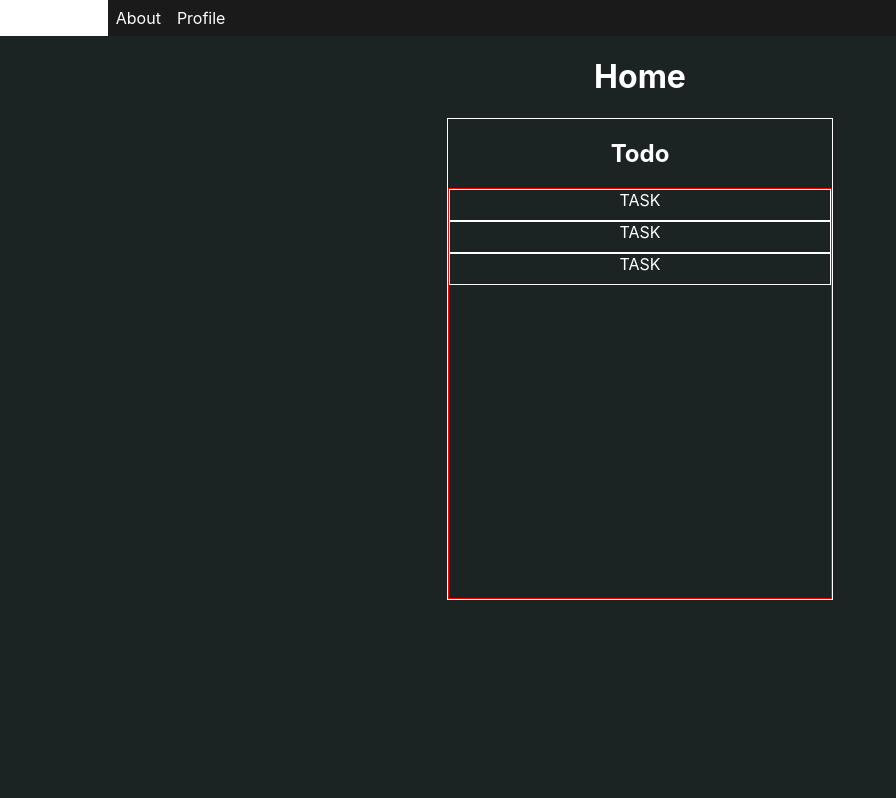
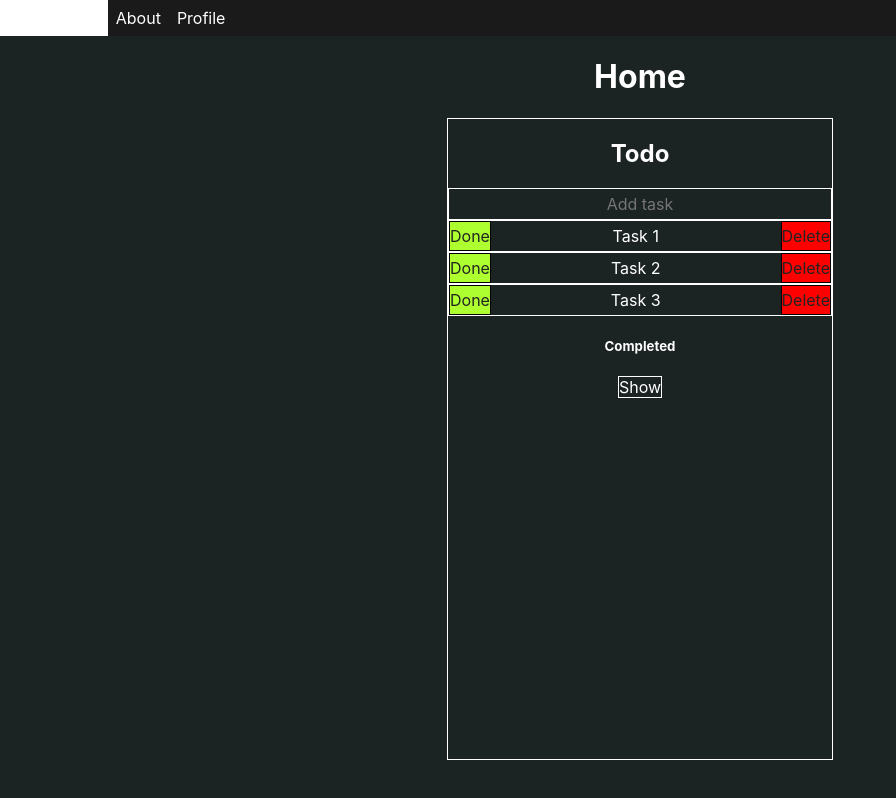
Before and after one commit to SimBys/task-master, a React (Create React App) app: page / in a window 1280 px wide. Shown: the whole page, without its empty margins (0-896 px from the left). Built offline with nearby package versions, Linux system fonts and the light colour scheme.

Commit message:
Added basic todo list functionalities

```diff
--- a/src/Components/Todo/Todo.css
+++ b/src/Components/Todo/Todo.module.css
@@ -1,7 +1,7 @@
 .container {
     border: 1px solid white;
     width: 30%;
-    height: 60%;
+    height: 80%;
 
     text-align: center;
     position: fixed;
@@ -11,7 +11,14 @@
     flex-flow: column;
 }
 
-.task-container {
-    border: 1px solid red;
+.taskContainer {
     flex: 1;
+    overflow: auto;
+    scroll-behavior: smooth;
+    overflow-y: scroll;
 }
+
+.showCompletedTasksButton {
+    color: white;
+    border: white 1px solid;
+}
--- a/src/Components/Todo/Todo.tsx
+++ b/src/Components/Todo/Todo.tsx
@@ -1,16 +1,47 @@
-import './Todo.css'
-import TodoTask from "./TodoTask";
+import styles from './Todo.module.css'
+import TodoTask, {TodoTaskType} from "./TodoTask";
+import {useEffect, useState} from "react";
 
 export default function Todo() {
+    const [tasks, setTasks] = useState<TodoTaskType[]>([{value: 'Task 1', id: 1}, {
+        value: 'Task 2',
+        id: 2
+    }, {value: 'Task 3', id: 3},]);
+    const [showCompleted, setShowCompleted] = useState(false);
+
+    const onTaskComplete = (id: number) => {
+        setTasks(tasks.map(a => a.id === id ? {...a, completed: true} : a))
+    }
+
+    const onTaskUncomplete = (id: number) => {
+        setTasks(tasks.map(a => a.id === id ? {...a, completed: false} : a))
+    }
+
+    const addTask = (value: string) => setTasks([...tasks, {value, id: tasks.length + 1}])
+
+    const toggleShowCompletedTasks = () => setShowCompleted(!showCompleted)
+
+    const deleteTask = (id: number) => setTasks(tasks.filter(a => a.id !== id))
 
 
-    return <div className={'container'}>
+    return <div className={styles.container}>
         <h2>Todo</h2>
 
-        <div className="task-container">
-            <TodoTask />
-            <TodoTask />
-            <TodoTask />
+        <TodoTask onValueChange={addTask} addTaskFunc={addTask}/>
+
+        <div className={styles.taskContainer}>
+            {/*Tasks*/}
+            {tasks.filter(a => !a.completed).map((task, index) => <TodoTask key={task.id} task={task}
+                onComplete={onTaskComplete} onDelete={deleteTask}/>)}
+            {/*Completed tasks toggle*/}
+            <div>
+                <h5>Completed</h5>
+                <button className={styles.showCompletedTasksButton} onClick={toggleShowCompletedTasks}>Show</button>
+            </div>
+            {/*Completed tasks*/}
+            {showCompleted && tasks.filter(a => a.completed).reverse().map((task, index) =>
+                <TodoTask key={task.id} task={task} onUncomplete={onTaskUncomplete} onDelete={deleteTask}/>)}
         </div>
+
     </div>
 }
--- a/src/Components/Todo/TodoTask.module.css
+++ b/src/Components/Todo/TodoTask.module.css
@@ -1,4 +1,27 @@
 .container {
-    border: 1px solid white;
+    border: .3px solid white;
     height: 30px;
+    display: flex;
 }
+
+button {
+    all: unset;
+    cursor: pointer;
+    color: #232323;
+    /*font-weight: bolder;*/
+    border: 1px solid black;
+    user-select: none;
+}
+
+.doneButton {
+    background-color: greenyellow;
+}
+
+input {
+    all: unset;
+    flex: 1;
+}
+
+.deleteButton {
+    background-color: red;
+}
--- a/src/Components/Todo/TodoTask.tsx
+++ b/src/Components/Todo/TodoTask.tsx
@@ -1,10 +1,39 @@
 import styles from './TodoTask.module.css'
+import {KeyboardEvent, useState} from "react";
 
-export default function TodoTask() {
+export type TodoTaskType = {
+    id: number, value: string, completed?: boolean, due?: Date,
+}
 
+type Props = {
+    task?: TodoTaskType,
+    onComplete?: (id: number) => void,
+    onUncomplete?: (id: number) => void,
+    onValueChange?: (value: string) => void,
+    onDelete?: (id: number) => void,
+    addTaskFunc?: (value: string) => void, // function to add a task
+}
 
+/**
+ * Todo task component
+ * @param props.addTaskFunc function to add a task - when provided, the component will be used to add tasks
+ */
+export default function TodoTask(props: Props) {
+    const [value, setValue] = useState(props.task?.value ?? '')
+
+    const onInputKeyDown = (e: KeyboardEvent<HTMLInputElement>) => {
+        if (!props.addTaskFunc || e.key !== 'Enter' || !value || !value.trim()) return
+
+        props.addTaskFunc(value)
+        setValue('')
+    }
 
     return <div className={styles.container}>
-        TASK
+        {!props.addTaskFunc && <button className={styles.doneButton} onClick={() => props.task?.completed ?
+            props.onUncomplete?.(props.task.id) : props.onComplete?.(props.task?.id ?? -1)}>
+            {props.task?.completed ? 'Back' : 'Done'}</button>}
+        <input onKeyDown={onInputKeyDown} type="text" placeholder={props.addTaskFunc ? 'Add task' : ''} value={value}
+               onChange={a => setValue(a.target.value)}/>
+        {!props.addTaskFunc && <button className={styles.deleteButton} onClick={() => props.onDelete!(props.task!.id)}>Delete</button>}
     </div>
 }
```
